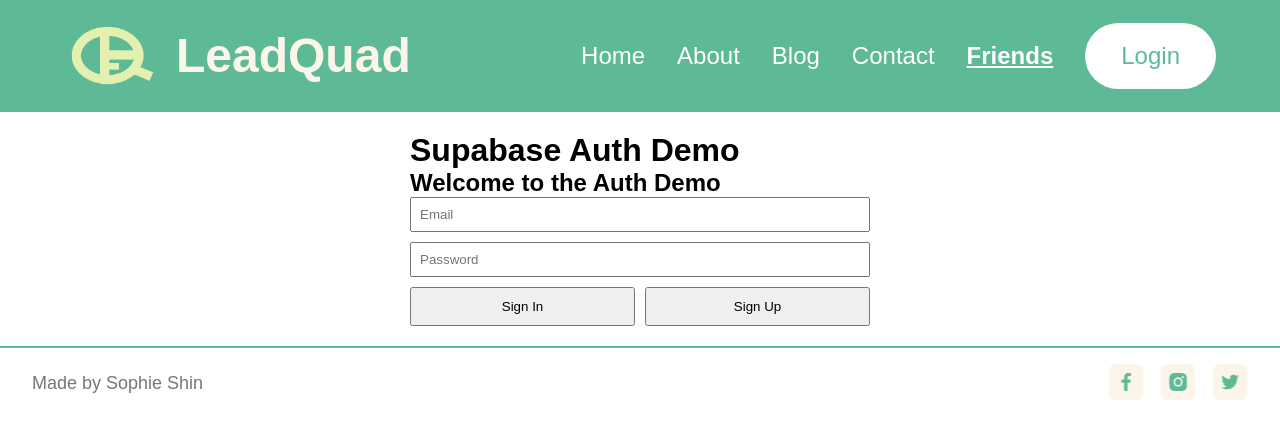
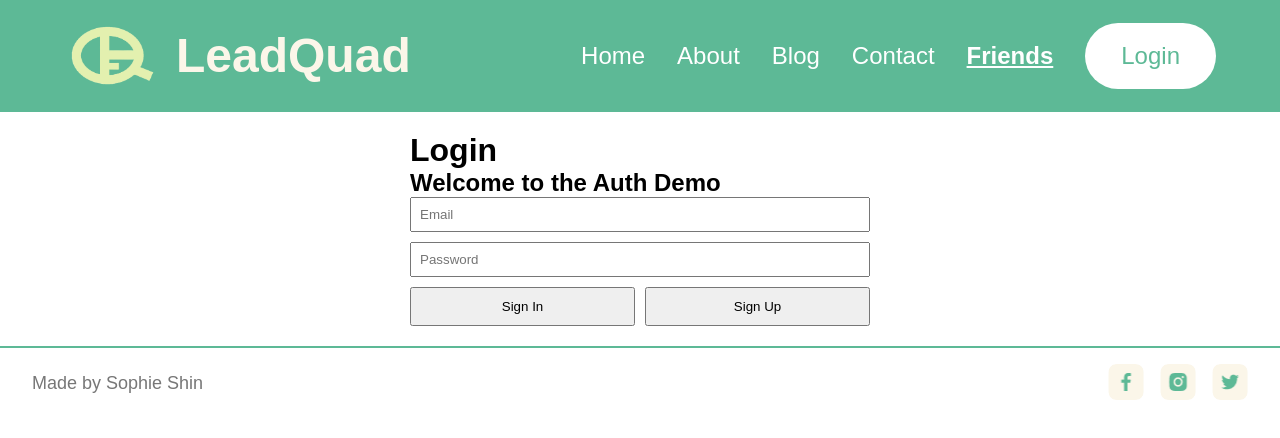
Before and after one commit to syshin402/Leafquad_web, a React (Create React App) app: page /login in a window 1280 px wide. Shown: the top 438 px of the page. Built offline with nearby package versions, Linux system fonts and the light colour scheme; no server answers.

Commit message:
try diferent url

```diff
--- a/src/pages/LoginPage.js
+++ b/src/pages/LoginPage.js
@@ -91,7 +91,7 @@ function LoginPage() {
 
     return (
         <div style={{ padding: "20px", maxWidth: "500px", margin: "0 auto" }}>
-        <h1>Supabase Auth Demo</h1>
+        <h1>Login</h1>
 
         {error && (
           <div
```
